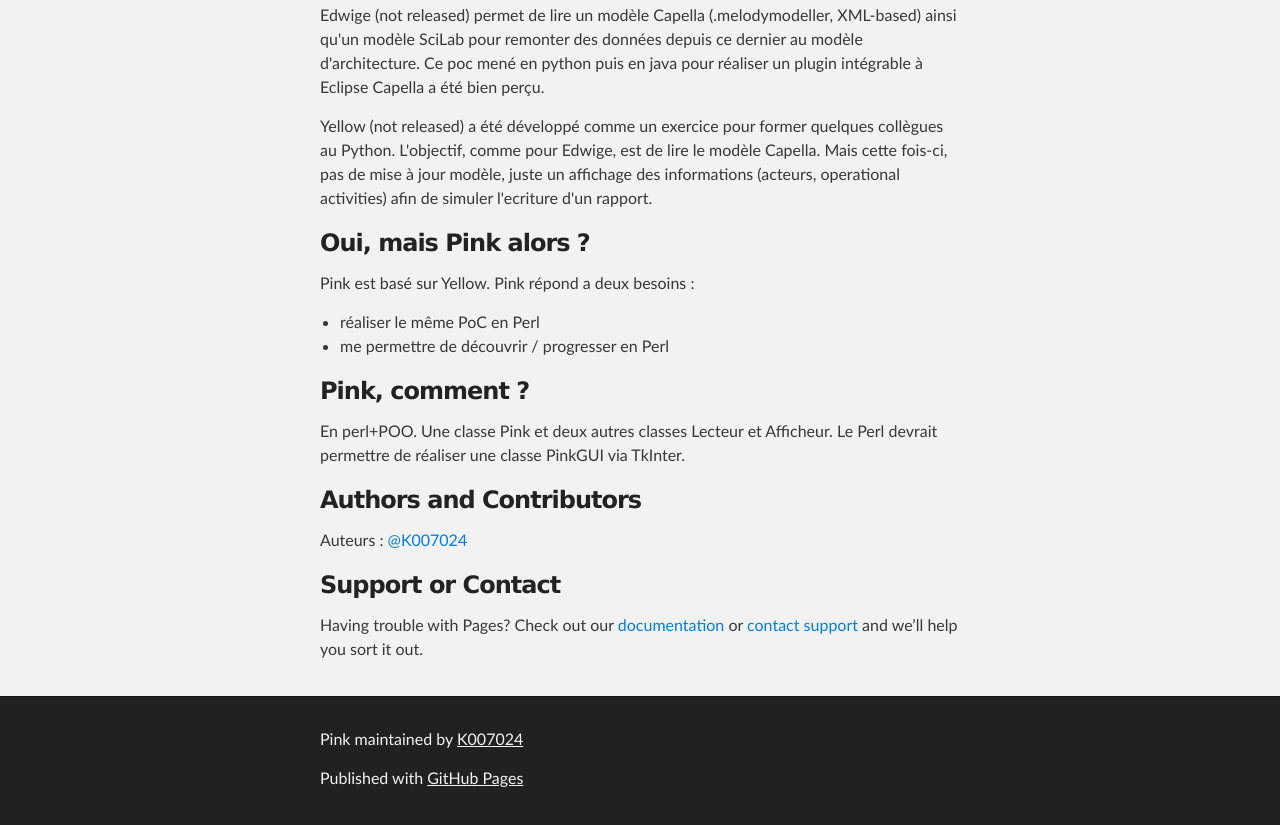
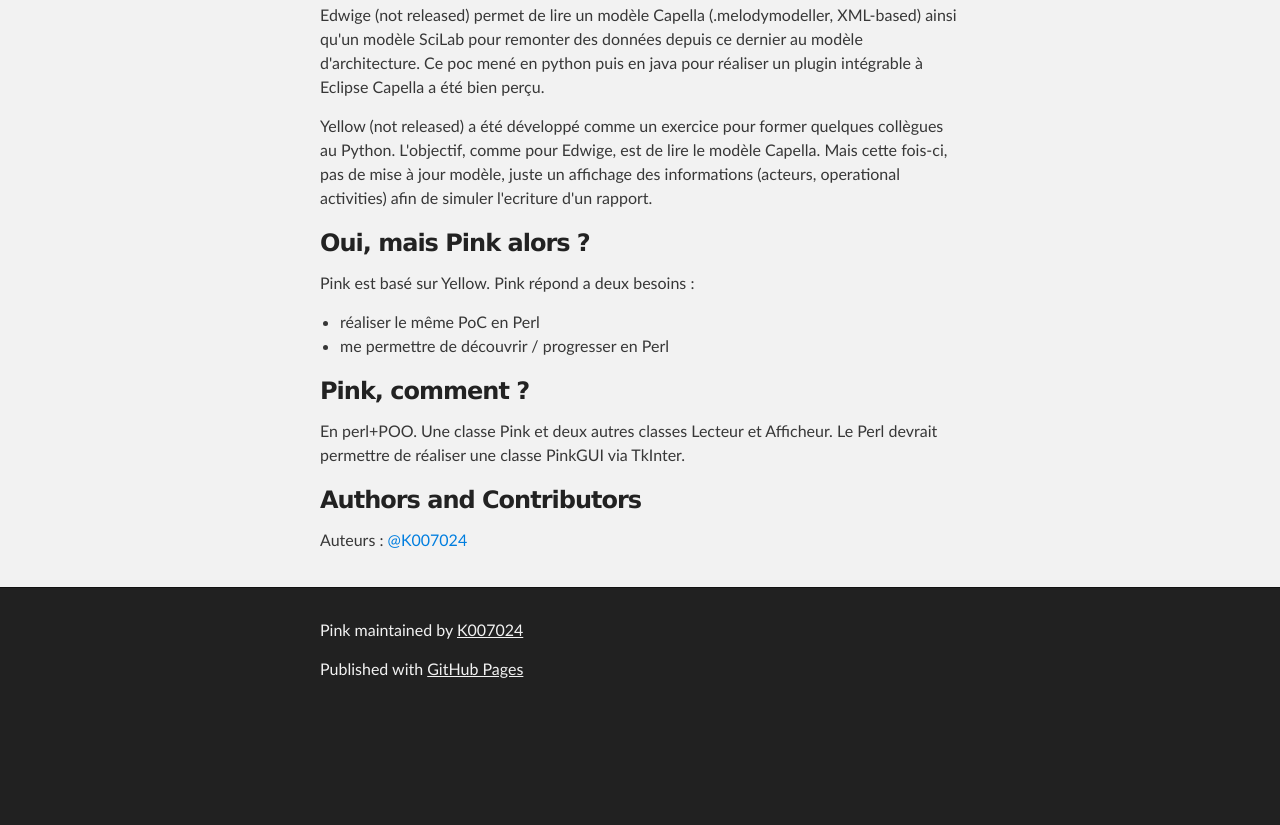
Before and after one commit to K007024/Pink, a plain HTML site: page index.html in a window 1280 px wide. Shown: the part 561-1386 px from the top of the page. After the commit the page ends 1277 px from the top, so only its background shows below. Drawn offline with Linux system fonts and the light colour scheme.

```diff
--- a/index.html
+++ b/index.html
@@ -62,11 +62,6 @@ Le Perl devrait permettre de réaliser une classe PinkGUI via TkInter.</p>
 <a id="authors-and-contributors" class="anchor" href="#authors-and-contributors" aria-hidden="true"><span aria-hidden="true" class="octicon octicon-link"></span></a>Authors and Contributors</h3>
 
 <p>Auteurs : <a href="https://github.com/K007024" class="user-mention">@K007024</a></p>
-
-<h3>
-<a id="support-or-contact" class="anchor" href="#support-or-contact" aria-hidden="true"><span aria-hidden="true" class="octicon octicon-link"></span></a>Support or Contact</h3>
-
-<p>Having trouble with Pages? Check out our <a href="https://help.github.com/pages">documentation</a> or <a href="https://github.com/contact">contact support</a> and we’ll help you sort it out.</p>
       </section>
     </div>
 
```
Also changed, not shown: params.json (+1 -1 lines).
